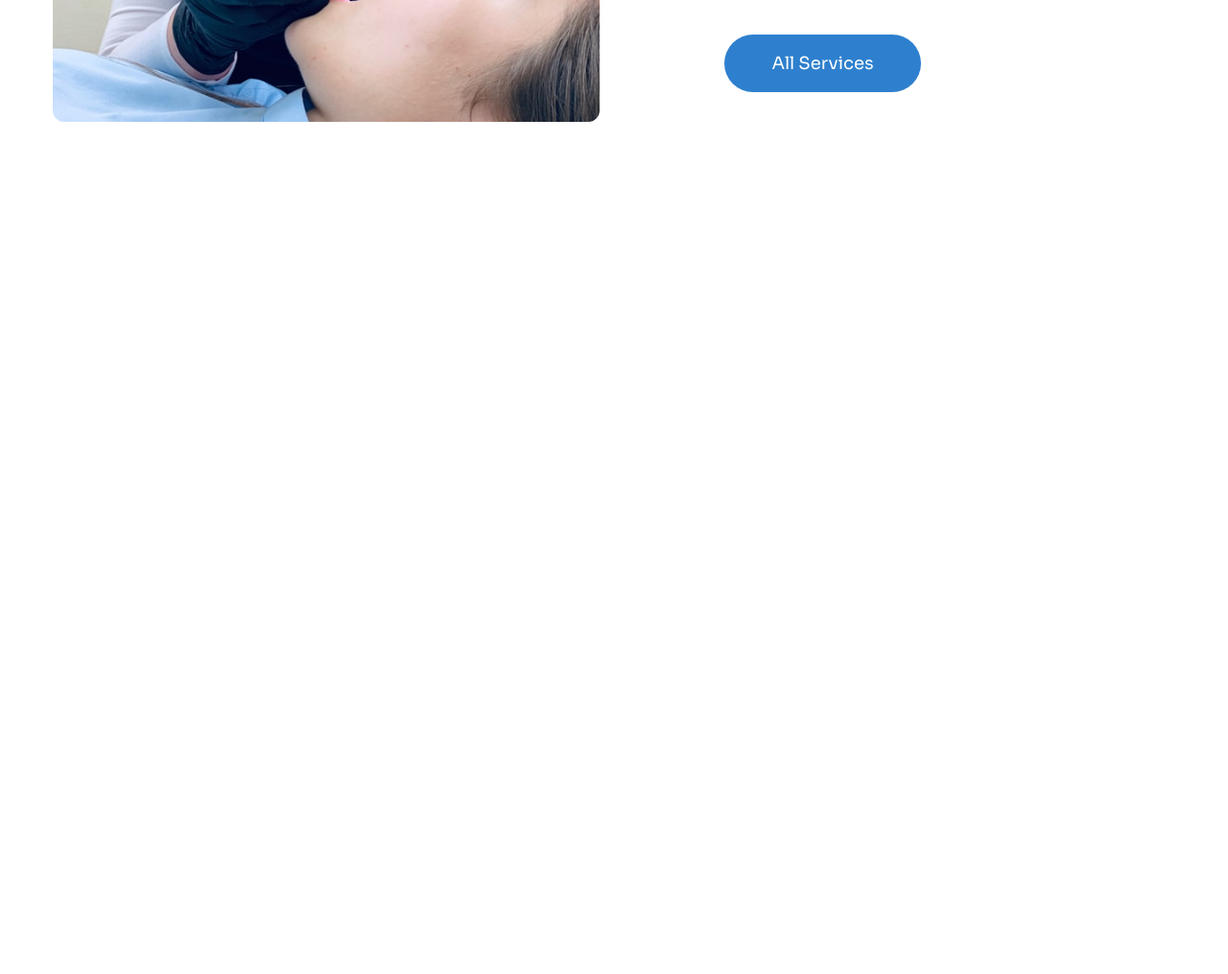
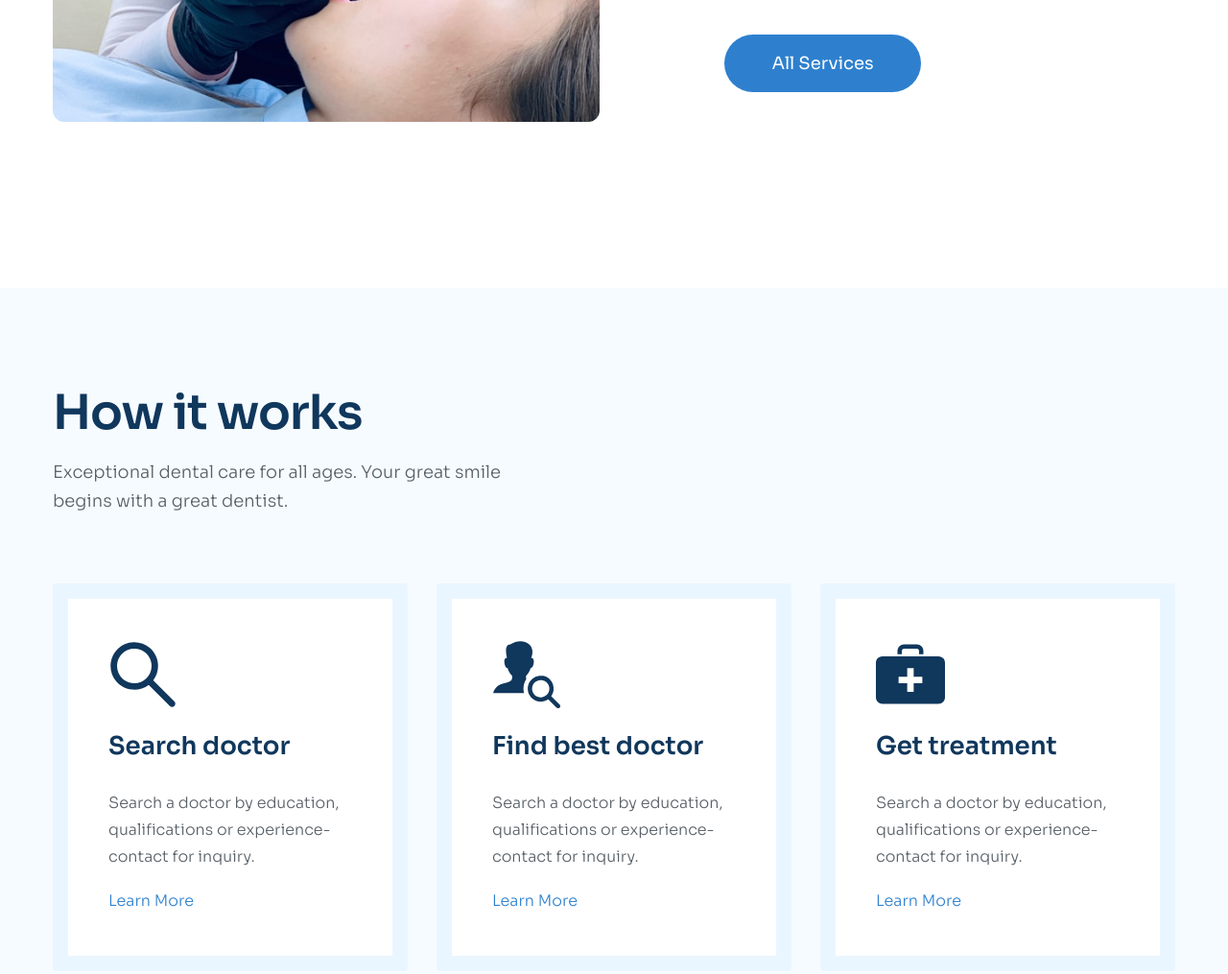
Before and after one commit to nhthanhhuy/html_css_03, a plain HTML site: page index.html in a window 1280 px wide. Shown: the part 1603-2618 px from the top of the page at 96% size. Before the commit the page ends 1903 px from the top, so only its background shows below. Drawn offline with Linux system fonts and the light colour scheme.

Commit message:
how-it-work__DONE

```diff
--- a/assets/css/styles.css
+++ b/assets/css/styles.css
@@ -54,6 +54,7 @@ a {
 }
 
 .section__desc {
+    margin-top: 18px;
     color: #575f66;
     font-size: 1.8rem;
     font-weight: 300;
@@ -318,3 +319,59 @@ a {
     font-weight: 300;
     line-height: 1.75;
 }
+
+/* How it works */
+
+.work {
+    background: #f6fbff;
+    padding: 100px 0;
+}
+
+.work__desc {
+    width: 468px;
+}
+
+.work__list {
+    display: grid;
+    grid-template-columns: repeat(3, 1fr);
+    column-gap: 30px;
+    margin-top: 70px;
+}
+
+.work-item {
+    padding: 43px 42px;
+    border-radius: 4px;
+    background: #fff;
+    border: solid 16px #eaf6ff;
+    transition: 0.25s;
+}
+
+.work-item:hover {
+    transform: translateY(-16px);
+    border: solid 16px #2e80ce;
+}
+
+.work-item__name {
+    margin-top: 18px;
+    color: #10375c;
+    font-size: 2.6rem;
+    font-weight: 600;
+    line-height: 1.38;
+}
+
+.work-item__desc {
+    margin-top: 28px;
+    color: #575f66;
+    font-size: 1.6rem;
+    font-weight: 300;
+    line-height: 1.75;
+}
+
+.work-item__learnmore {
+    display: inline-block;
+    margin-top: 18px;
+    color: #2e80ce;
+    font-size: 1.6rem;
+    font-weight: 300;
+    line-height: 1.75;
+}
--- a/index.html
+++ b/index.html
@@ -177,6 +177,7 @@
             </div>
         </header>
         <main>
+            <!--  Service  -->
             <section class="service">
                 <div class="container">
                     <h2 class="service__heading section_heading">
@@ -281,6 +282,71 @@
                     </div>
                 </div>
             </section>
+
+            <!-- How it works -->
+
+            <section class="work">
+                <div class="container">
+                    <h1 class="section_heading">How it works</h1>
+                    <p class="work__desc section__desc">
+                        Exceptional dental care for all ages. Your great smile
+                        begins with a great dentist.
+                    </p>
+
+                    <div class="work__list">
+                        <!-- Work item 1 -->
+                        <section class="work-item">
+                            <img
+                                src="./assets/img/search-img.svg"
+                                alt=""
+                                class="work-item__img"
+                            />
+                            <h3 class="work-item__name">Search doctor</h3>
+                            <p class="work-item__desc">
+                                Search a doctor by education, qualifications or
+                                experience-contact for inquiry.
+                            </p>
+                            <a href="" class="work-item__learnmore">
+                                Learn More
+                            </a>
+                        </section>
+
+                        <!-- Work item 2 -->
+                        <section class="work-item">
+                            <img
+                                src="./assets/img/find-user-img.svg"
+                                alt=""
+                                class="work-item__img"
+                            />
+                            <h3 class="work-item__name">Find best doctor</h3>
+                            <p class="work-item__desc">
+                                Search a doctor by education, qualifications or
+                                experience-contact for inquiry.
+                            </p>
+                            <a href="" class="work-item__learnmore">
+                                Learn More
+                            </a>
+                        </section>
+
+                        <!-- Work item 3 -->
+                        <section class="work-item">
+                            <img
+                                src="./assets/img/first-aid-kit.svg"
+                                alt=""
+                                class="work-item__img"
+                            />
+                            <h3 class="work-item__name">Get treatment</h3>
+                            <p class="work-item__desc">
+                                Search a doctor by education, qualifications or
+                                experience-contact for inquiry.
+                            </p>
+                            <a href="" class="work-item__learnmore">
+                                Learn More
+                            </a>
+                        </section>
+                    </div>
+                </div>
+            </section>
         </main>
     </body>
 </html>
```
Also changed, not shown: assets/img/find-user-img.svg (added), assets/img/first-aid-kit.svg (added), assets/img/search-img.svg (added).
